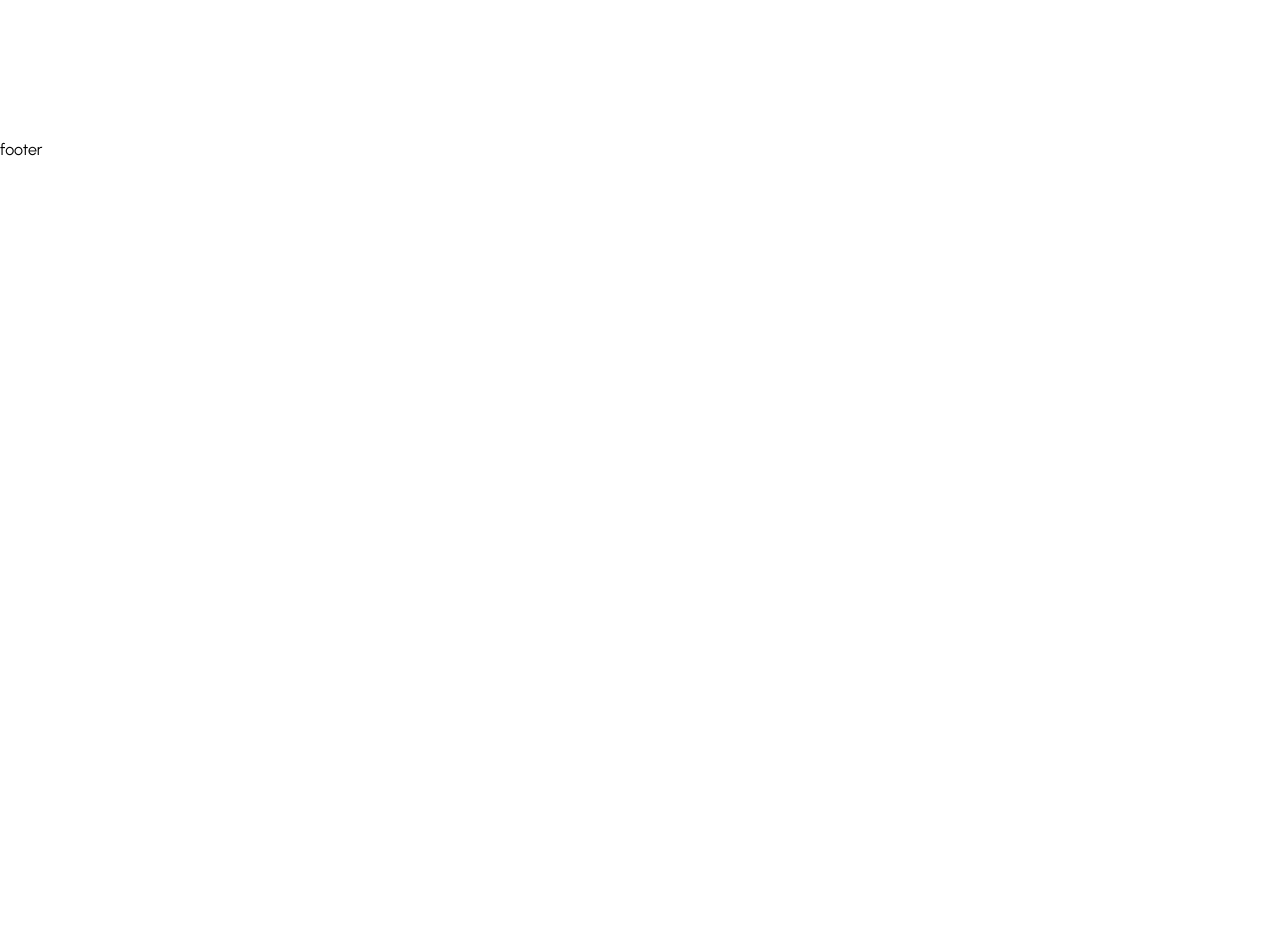
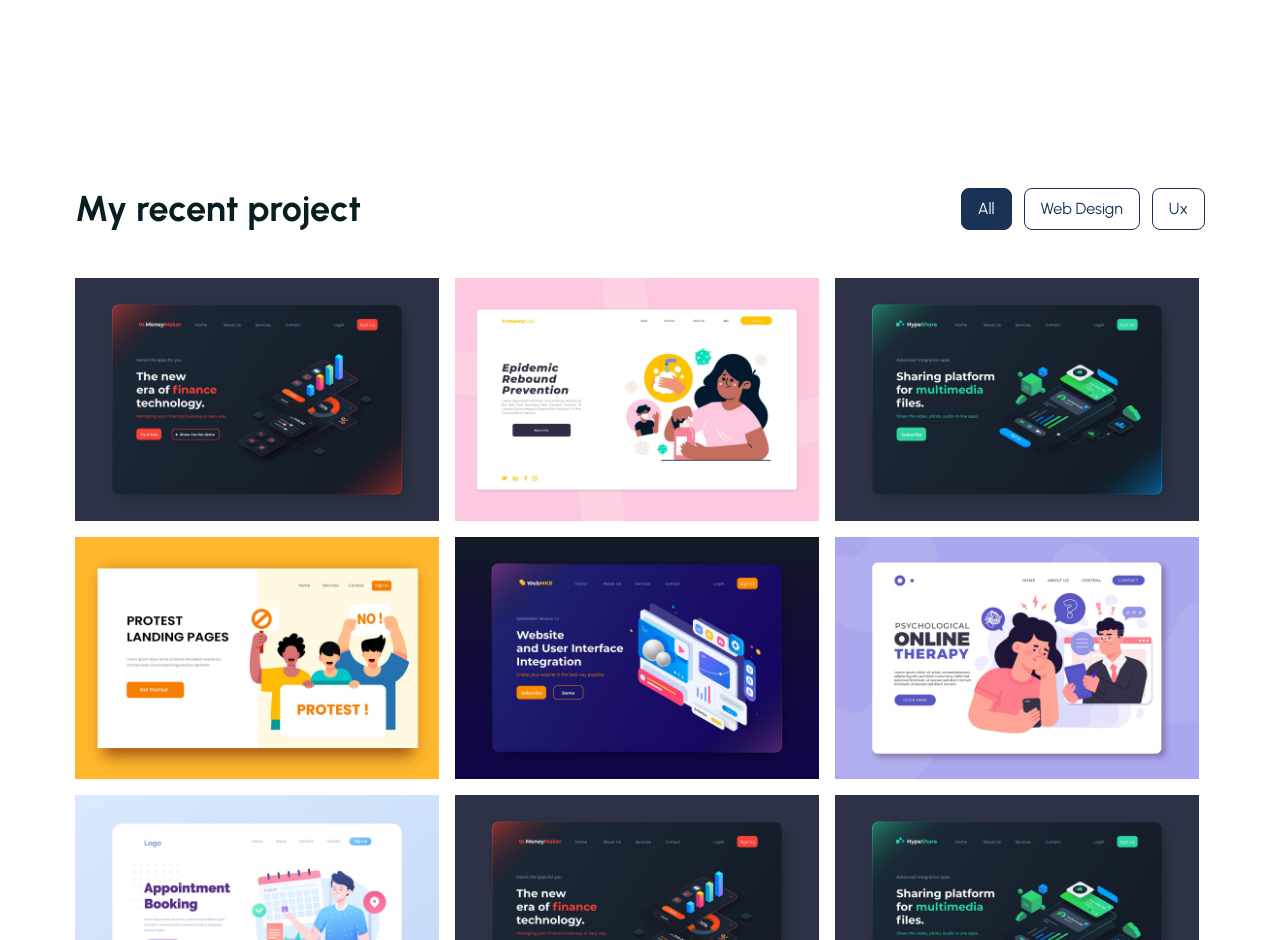
Before and after one commit to user-azizul/React-portfolio-web-app, a React (Vite) app: page / in a window 1280 px wide. Shown: the part 1860-2800 px from the top of the page. Before the commit the page ends 2022 px from the top, so only its background shows below. Built offline with nearby package versions, Linux system fonts and the light colour scheme.

Commit message:
shown porfolio project and has some work to do more

```diff
--- a/src/App.jsx
+++ b/src/App.jsx
@@ -4,18 +4,20 @@ import Header from "./Components/Header";
 import Footer from "./Components/Footer";
 import Hero from "./Components/ui/Hero";
 import Service from "./Components/ui/Service";
+import Portfolio from "./Components/ui/Portfolio";
 
 function App() {
   useEffect(() => {
     Aos.init();
   }, []);
   return (
-    <div className="">
+    <div>
       <Header />
       <main>
         {" "}
         <Hero />
         <Service />
+        <Portfolio />
       </main>
       <Footer />
     </div>
--- /dev/null
+++ b/src/Components/ui/Portfolio.jsx
@@ -0,0 +1,73 @@
+import React, { useState } from "react";
+import portfolios from "../../assets/data/portfolioData";
+
+function Portfolio() {
+  const [selectedCategory, setSelectedCategory] = useState("All");
+
+  // Extract unique categories from portfolios
+  const categories = [
+    "All",
+    ...new Set(portfolios.map((portfolio) => portfolio.category))
+  ];
+
+  // Filter portfolios based on the selected category
+  const filteredPortfolios = portfolios.filter((portfolio) =>
+    selectedCategory === "All" ? true : portfolio.category === selectedCategory
+  );
+
+  return (
+    <section id="portfolio">
+      <div className="myContainer">
+        <div className="flex items-center w-full justify-between flex-wrap">
+          <div className="mb-7 sm:mb-0">
+            <h3 className="text-headingColor text-4xl font-bold">
+              My recent project
+            </h3>
+          </div>
+          <div className="flex gap-3">
+            {categories.map((category) => (
+              <button
+                key={category}
+                onClick={() => setSelectedCategory(category)}
+                className={`text-smallTextColor border border-solid border-smallTextColor py-2 px-4 rounded-lg ${
+                  selectedCategory === category
+                    ? "bg-smallTextColor text-white"
+                    : ""
+                }`}
+              >
+                {category}
+              </button>
+            ))}
+          </div>
+        </div>
+        <div className="flex items-center gap-4 flex-wrap mt-12">
+          {filteredPortfolios?.map((portfolio, index) => (
+            <div
+              data-aos="fade-zoom-in "
+              data-aos-delay="50"
+              data-aos-duration="1000"
+              key={index}
+              className="group max-w-full sm:w-[48.5%] md:w-[32.2%] lg:w-[32.2%] relative z-[1]"
+            >
+              <figure>
+                <img src={portfolio.imgUrl} alt={portfolio.title} />
+              </figure>
+              <div className="w-full h-full bg-primaryColor bg-opacity-40 absolute top-0 left-0 z-[5] hidden group-hover:block">
+                <div className="w-full h-full flex items-center justify-center">
+                  <button
+                    className="text-white bg-headingColor hover:bg-smallTextColor py-2 px-4 rounded-lg font-medium duration-200
+                  "
+                  >
+                    See Details
+                  </button>
+                </div>
+              </div>
+            </div>
+          ))}
+        </div>
+      </div>
+    </section>
+  );
+}
+
+export default Portfolio;
--- a/src/Components/ui/Service.jsx
+++ b/src/Components/ui/Service.jsx
@@ -7,7 +7,7 @@ import appImg from "../../assets/images/apps.png";
 function Service() {
   return (
     <section id="services">
-      <div className="container lg:pt-5">
+      <div className="myContainer lg:pt-5">
         <div className="text-center">
           <h2 className="text-headingColor mb-5 font-extrabold text-4xl">
             What I do
--- a/src/assets/data/portfolioData.js
+++ b/src/assets/data/portfolioData.js
@@ -15,7 +15,7 @@ const portfolios = [
     description:
       "Lorem ipsum dolor sit, amet consectetur adipisicing elit. Praesentium vitae sunt magnam numquam esse ipsam? Quis qui enim, temporibus dignissimos atque repellendus amet a velit. Dolorem quidem animi doloribus saepe!",
     technologies: ["React", "Tailwind css", "Node.js", "MongoDB"],
-    siteUrl: "#",
+    siteUrl: "#"
   },
   {
     id: "02",
@@ -25,7 +25,7 @@ const portfolios = [
     description:
       "Lorem ipsum dolor sit, amet consectetur adipisicing elit. Praesentium vitae sunt magnam numquam esse ipsam? Quis qui enim, temporibus dignissimos atque repellendus amet a velit. Dolorem quidem animi doloribus saepe!",
     technologies: ["React", "Tailwind css", "Node.js", "MongoDB"],
-    siteUrl: "#",
+    siteUrl: "#"
   },
   {
     id: "03",
@@ -35,7 +35,7 @@ const portfolios = [
     description:
       "Lorem ipsum dolor sit, amet consectetur adipisicing elit. Praesentium vitae sunt magnam numquam esse ipsam? Quis qui enim, temporibus dignissimos atque repellendus amet a velit. Dolorem quidem animi doloribus saepe!",
     technologies: ["React", "Tailwind css", "Node.js", "MongoDB"],
-    siteUrl: "#",
+    siteUrl: "#"
   },
   {
     id: "04",
@@ -45,7 +45,7 @@ const portfolios = [
     description:
       "Lorem ipsum dolor sit, amet consectetur adipisicing elit. Praesentium vitae sunt magnam numquam esse ipsam? Quis qui enim, temporibus dignissimos atque repellendus amet a velit. Dolorem quidem animi doloribus saepe!",
     technologies: ["React", "Tailwind css", "Node.js", "MongoDB"],
-    siteUrl: "#",
+    siteUrl: "#"
   },
   {
     id: "05",
@@ -55,7 +55,7 @@ const portfolios = [
     description:
       "Lorem ipsum dolor sit, amet consectetur adipisicing elit. Praesentium vitae sunt magnam numquam esse ipsam? Quis qui enim, temporibus dignissimos atque repellendus amet a velit. Dolorem quidem animi doloribus saepe!",
     technologies: ["React", "Tailwind css", "Node.js", "MongoDB"],
-    siteUrl: "#",
+    siteUrl: "#"
   },
 
   {
@@ -66,7 +66,7 @@ const portfolios = [
     description:
       "Lorem ipsum dolor sit, amet consectetur adipisicing elit. Praesentium vitae sunt magnam numquam esse ipsam? Quis qui enim, temporibus dignissimos atque repellendus amet a velit. Dolorem quidem animi doloribus saepe!",
     technologies: ["React", "Tailwind css", "Node.js", "MongoDB"],
-    siteUrl: "#",
+    siteUrl: "#"
   },
   {
     id: "07",
@@ -76,7 +76,7 @@ const portfolios = [
     description:
       "Lorem ipsum dolor sit, amet consectetur adipisicing elit. Praesentium vitae sunt magnam numquam esse ipsam? Quis qui enim, temporibus dignissimos atque repellendus amet a velit. Dolorem quidem animi doloribus saepe!",
     technologies: ["React", "Tailwind css", "Node.js", "MongoDB"],
-    siteUrl: "#",
+    siteUrl: "#"
   },
   {
     id: "08",
@@ -86,7 +86,7 @@ const portfolios = [
     description:
       "Lorem ipsum dolor sit, amet consectetur adipisicing elit. Praesentium vitae sunt magnam numquam esse ipsam? Quis qui enim, temporibus dignissimos atque repellendus amet a velit. Dolorem quidem animi doloribus saepe!",
     technologies: ["React", "Tailwind css", "Node.js", "MongoDB"],
-    siteUrl: "#",
+    siteUrl: "#"
   },
   {
     id: "09",
@@ -96,7 +96,7 @@ const portfolios = [
     description:
       "Lorem ipsum dolor sit, amet consectetur adipisicing elit. Praesentium vitae sunt magnam numquam esse ipsam? Quis qui enim, temporibus dignissimos atque repellendus amet a velit. Dolorem quidem animi doloribus saepe!",
     technologies: ["React", "Tailwind css", "Node.js", "MongoDB"],
-    siteUrl: "#",
+    siteUrl: "#"
   },
   {
     id: "10",
@@ -106,7 +106,7 @@ const portfolios = [
     description:
       "Lorem ipsum dolor sit, amet consectetur adipisicing elit. Praesentium vitae sunt magnam numquam esse ipsam? Quis qui enim, temporibus dignissimos atque repellendus amet a velit. Dolorem quidem animi doloribus saepe!",
     technologies: ["React", "Tailwind css", "Node.js", "MongoDB"],
-    siteUrl: "#",
+    siteUrl: "#"
   },
   {
     id: "11",
@@ -116,7 +116,7 @@ const portfolios = [
     description:
       "Lorem ipsum dolor sit, amet consectetur adipisicing elit. Praesentium vitae sunt magnam numquam esse ipsam? Quis qui enim, temporibus dignissimos atque repellendus amet a velit. Dolorem quidem animi doloribus saepe!",
     technologies: ["React", "Tailwind css", "Node.js", "MongoDB"],
-    siteUrl: "#",
+    siteUrl: "#"
   },
   {
     id: "12",
@@ -126,7 +126,7 @@ const portfolios = [
     description:
       "Lorem ipsum dolor sit, amet consectetur adipisicing elit. Praesentium vitae sunt magnam numquam esse ipsam? Quis qui enim, temporibus dignissimos atque repellendus amet a velit. Dolorem quidem animi doloribus saepe!",
     technologies: ["React", "Tailwind css", "Node.js", "MongoDB"],
-    siteUrl: "#",
+    siteUrl: "#"
   },
   {
     id: "13",
@@ -136,18 +136,18 @@ const portfolios = [
     description:
       "Lorem ipsum dolor sit, amet consectetur adipisicing elit. Praesentium vitae sunt magnam numquam esse ipsam? Quis qui enim, temporibus dignissimos atque repellendus amet a velit. Dolorem quidem animi doloribus saepe!",
     technologies: ["React", "Tailwind css", "Node.js", "MongoDB"],
-    siteUrl: "#",
+    siteUrl: "#"
   },
   {
     id: "14",
     imgUrl: portfolioImg07,
-    category: "ux",
+    category: "Ux",
     title: "Appointment Booking Website",
     description:
       "Lorem ipsum dolor sit, amet consectetur adipisicing elit. Praesentium vitae sunt magnam numquam esse ipsam? Quis qui enim, temporibus dignissimos atque repellendus amet a velit. Dolorem quidem animi doloribus saepe!",
     technologies: ["React", "Tailwind css", "Node.js", "MongoDB"],
-    siteUrl: "#",
-  },
+    siteUrl: "#"
+  }
 ];
 
 export default portfolios;
```
